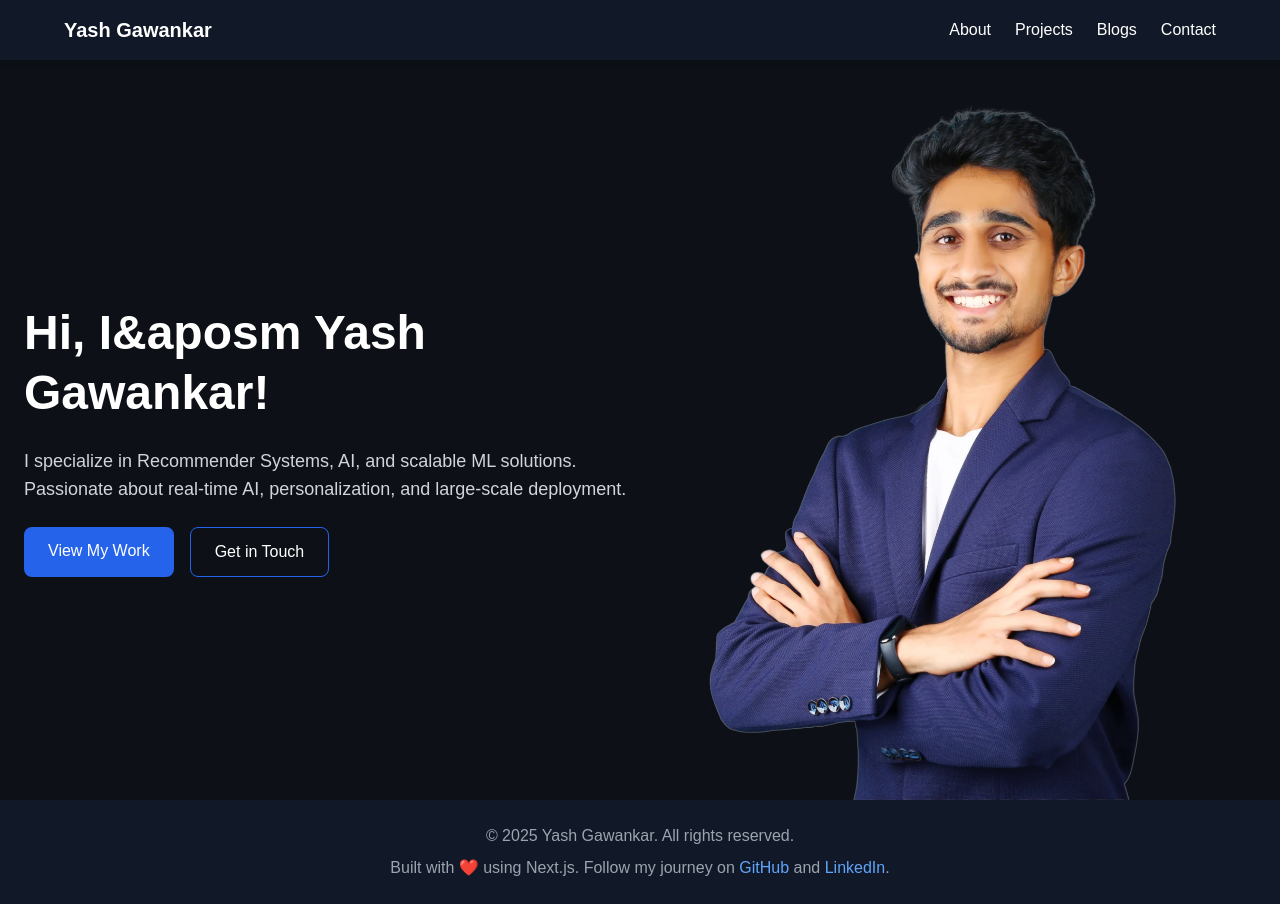
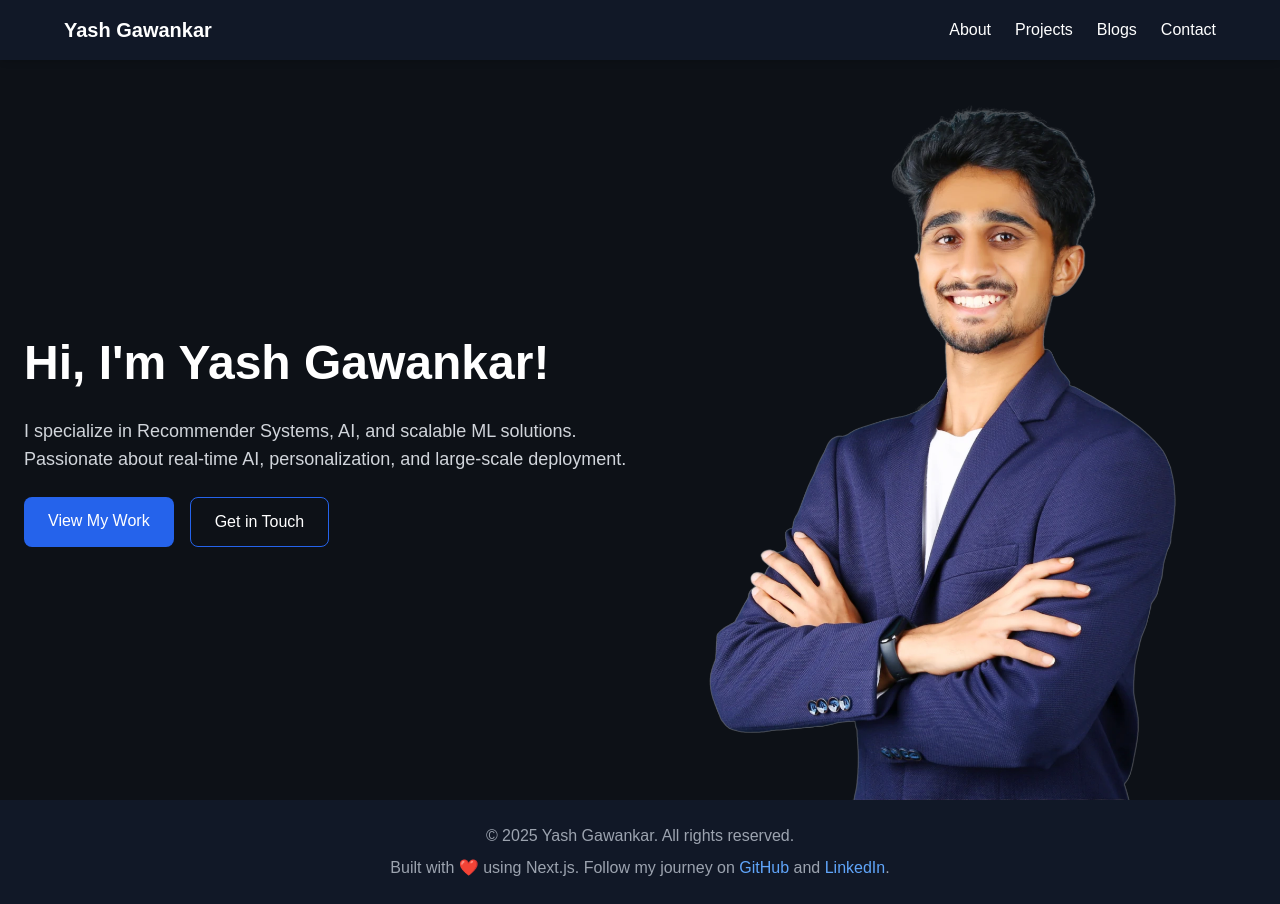
Before and after one commit to yashgawankar/yashgawankar.github.io, a Next.js app: page / in a window 1280 px wide. Built offline with nearby package versions, Linux system fonts and the light colour scheme.

Commit message:
Fix hydration issue

```diff
--- a/app/components/Footer.tsx
+++ b/app/components/Footer.tsx
@@ -1,3 +1,5 @@
+"use client";
+
 export default function Footer() {
   return (
     <footer className="w-full bg-gray-900 text-gray-400 py-6 mt-auto text-center">
--- a/app/page.tsx
+++ b/app/page.tsx
@@ -1,3 +1,4 @@
+"use client";
 import Image from "next/image";
 
 export default function Home() {
@@ -7,7 +8,7 @@ export default function Home() {
       <div className="md:w-1/2 flex items-center">
         <div className="space-y-6">
           <h1 className="text-5xl font-bold text-white leading-tight">
-            Hi, I&aposm Yash Gawankar!
+            Hi, I'm Yash Gawankar!
           </h1>
           <p className="text-lg text-gray-300">
             I specialize in Recommender Systems, AI, and scalable ML solutions. Passionate about real-time AI, personalization, and large-scale deployment.
```
Also changed, not shown: 13 other files (tests, documents, lock files or other folders).
